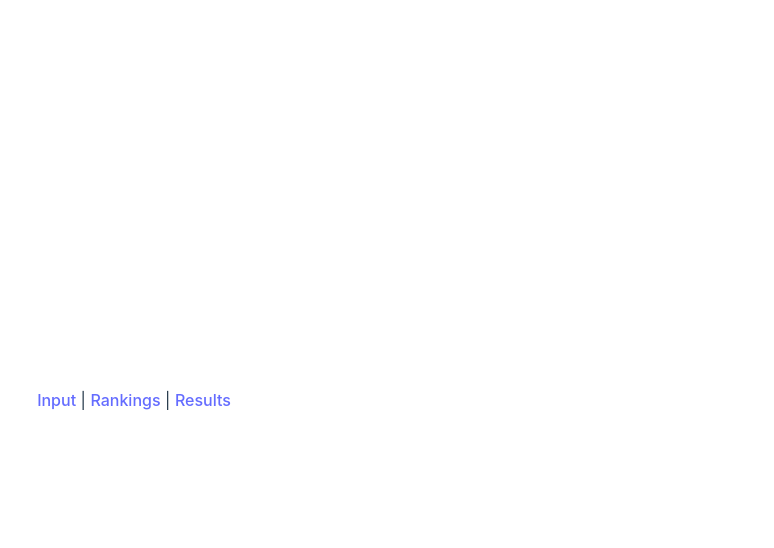
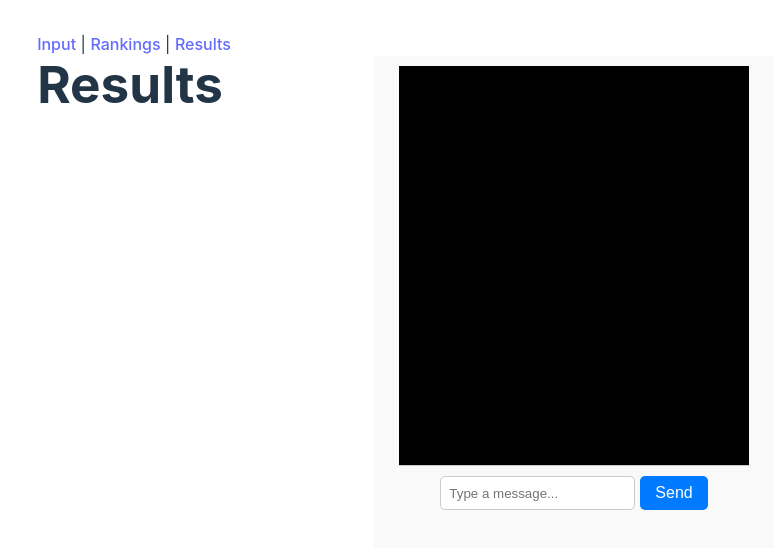
Before and after one commit to riasingh125/forge-spring25-software, a React (Vite) app in the folder frontend/: page /results in a window 1280 px wide. Shown: the top 548 px of the page, without its empty margins (506-1280 px from the left). Built offline with nearby package versions, Linux system fonts and the light colour scheme.

Commit message:
chatbot added

```diff
--- /dev/null
+++ b/frontend/src/components/Chatbot.tsx
@@ -0,0 +1,58 @@
+import React, { useState } from "react";
+import styles from "./ChatbotStyles.module.css";
+
+const Chatbot: React.FC = () => {
+  const [messages, setMessages] = useState<{ text: string; sender: string }[]>([]);
+  const [input, setInput] = useState("");
+
+  const sendMessage = async () => {
+    if (!input.trim()) return;
+
+    const userMessage = { text: input, sender: "user" };
+    setMessages((prev) => [...prev, userMessage]);
+
+    try {
+      // Replace with your AI API (e.g., OpenAI, Rasa, Dialogflow, etc.)
+      const response = await fetch("http://127.0.0.1:8000/chat/message", {
+        method: "POST",
+        headers: { "Content-Type": "application/json" },
+        body: JSON.stringify({ message: input }),
+      });
+
+      if (!response.ok) {
+        throw new Error("Failed to fetch response");
+      }
+
+      const data = await response.json();
+      const botMessage = { text: data.response, sender: "bot" };
+      setMessages((prev) => [...prev, botMessage]);
+    } catch (error) {
+      setMessages((prev) => [...prev, { text: "Error: Unable to fetch response", sender: "bot" }]);
+    }
+
+    setInput("");
+  };
+
+  return (
+    <div className={styles.chatcontainer}>
+      <div className={styles.chatbox}>
+        {messages.map((msg, index) => (
+          <div key={index} className={`message ${msg.sender}`}>
+            <strong>{msg.sender === "user" ? "You" : "Bot"}:</strong> {msg.text}
+          </div>
+        ))}
+      </div>
+      <div className={styles.chatinput}>
+        <input
+          type="text"
+          value={input}
+          onChange={(e) => setInput(e.target.value)}
+          placeholder="Type a message..."
+        />
+        <button onClick={sendMessage}>Send</button>
+      </div>
+    </div>
+  );
+};
+
+export default Chatbot;
--- /dev/null
+++ b/frontend/src/components/ChatbotStyles.module.css
@@ -0,0 +1,48 @@
+.chatcontainer {
+    width: 400px;
+    height: 500px;
+    display: flex;
+    flex-direction: column;
+    align-items: center;
+    padding: 10px;
+    font-family: Arial, sans-serif;
+    background-color: #f9f9f9;
+    position: fixed;
+    right: 0;
+  }
+
+  .chatbox {
+    height: 400px;
+    width: 350px;
+    overflow-y: auto;
+    padding: 10px;
+    border-bottom: 1px solid #ccc;
+    background-color: black;
+  }
+
+  .chatinput {
+    display: flex;
+    padding: 10px;
+    position: bottom;
+  }
+
+  input {
+    flex: 1;
+    padding: 8px;
+    border: 1px solid #ccc;
+    border-radius: 5px;
+    margin-right: 5px;
+  }
+
+  button {
+    padding: 8px 15px;
+    border: none;
+    background-color: #007bff;
+    color: white;
+    cursor: pointer;
+    border-radius: 5px;
+  }
+
+  button:hover {
+    background-color: #0056b3;
+  }
--- a/frontend/src/pages/Results/Results.tsx
+++ b/frontend/src/pages/Results/Results.tsx
@@ -1,9 +1,8 @@
 import React from 'react';
 import TextBox from '../../components/ResultsText';
 import { ResultsProps, Result } from '../../App';
-
-
-
+import Chatbot from '../../components/Chatbot';
+import styles from './results.module.css';
 
 const Results: React.FC<ResultsProps> = ({results, setResults}) => {
 
@@ -23,11 +22,19 @@ const Results: React.FC<ResultsProps> = ({results, setResults}) => {
 
     return (
         <>
+        <div className={styles.resultspage}>
+            <h1>Results</h1>
+            <div className={styles.resultsdisplay}>
             {
             results.map((result) => (
                 displayResult(result)
             ))
             }
+            </div>
+            <div className={styles.chatbotdisplay}>
+                <Chatbot />
+            </div>
+        </div>
         </>
 
     )
--- a/frontend/src/pages/Results/results.module.css
+++ b/frontend/src/pages/Results/results.module.css
@@ -0,0 +1,18 @@
+.resultspage {
+    display: flex;
+    flex-direction: column;
+    align-items: flex-start;
+    justify-content: space-between;
+    height: 100vh;
+}
+
+.resultsdisplay {
+    display: flex;
+    flex-direction: column;
+    align-items: center;
+    justify-content: center;
+}
+
+.chatbotdisplay {
+    position: fixed;
+}
```
